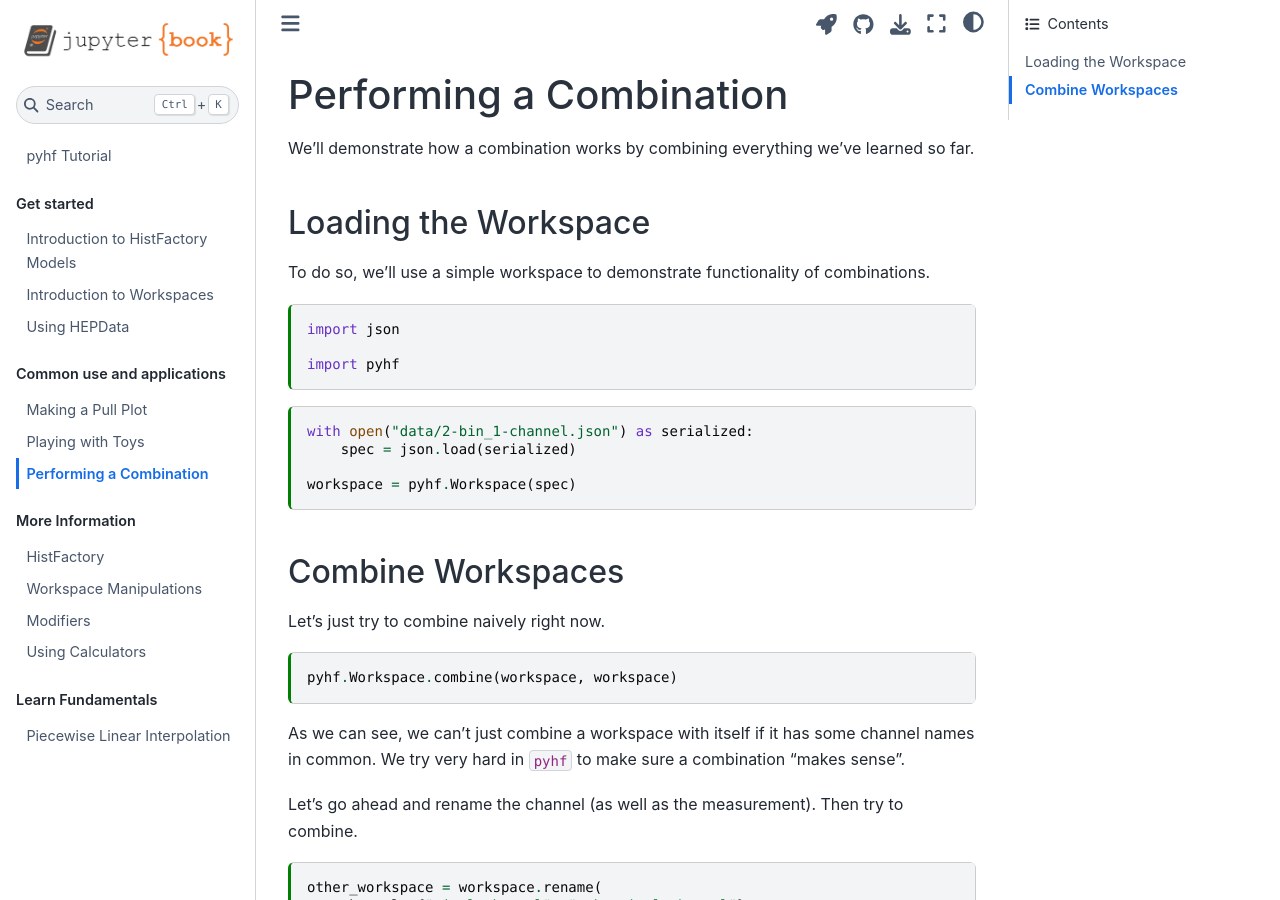
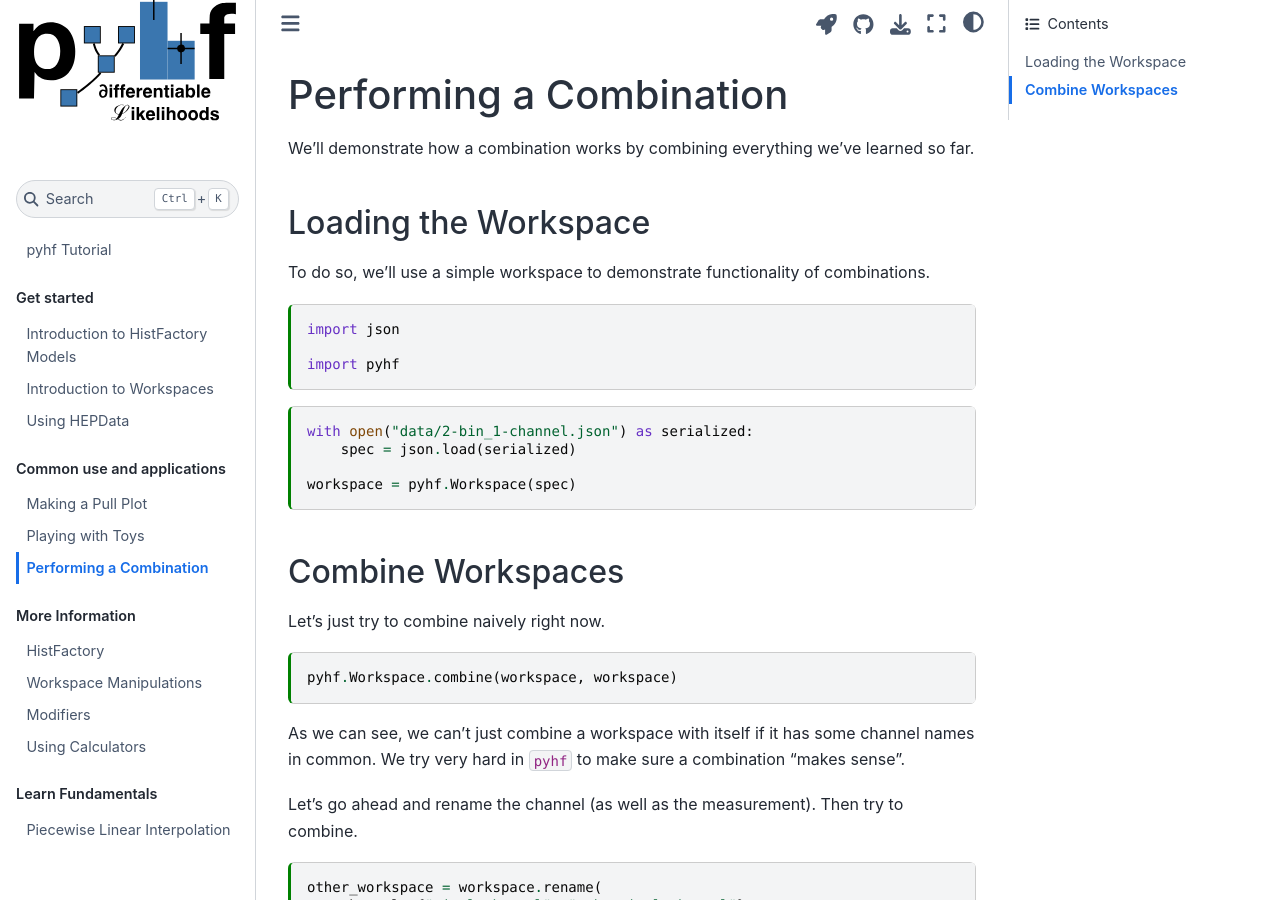
Before and after one commit to pyhf/pyhf-tutorial, a Jupyter Book: the page built from book/Combinations.ipynb, in a window 1280 px wide and 900 px high. Built offline with Jupyter Book 1.0.4 settings and Sphinx 7.4.7 and the Sphinx Book theme 1.1.4, drawn with Linux system fonts in a browser that asks for light colours.

Commit message:
docs: Replace Jupyter Book logo with pyhf logo (#54)
* Use pyhf logo for better branding.
   - Remove default Jupyter Book logo image file.
* Add file locally from pyhf repository.

```diff
--- a/book/_config.yml
+++ b/book/_config.yml
@@ -2,7 +2,7 @@
 # Book settings
 title: 'pyhf Tutorial'
 author: the pyhf development team
-logo: assets/logo.png
+logo: assets/pyhf-logo.svg
 
 # HTML-specific settings
 html:
```
Also changed, not shown: book/assets/logo.png (deleted), book/assets/pyhf-logo.svg (added).
